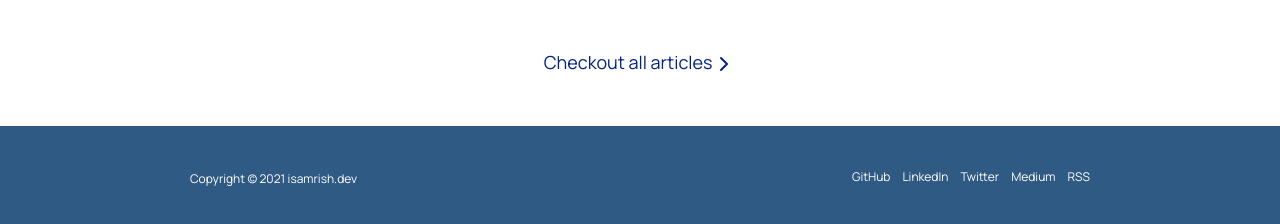
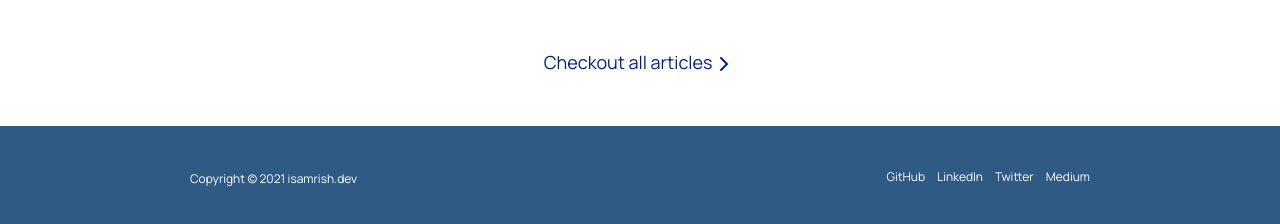
Before and after one commit to isamrish/isamrish.dev, a Gatsby site: page / in a window 1280 px wide. Shown: the part 1079-1303 px from the top of the page. Built offline with nearby package versions, Linux system fonts and the light colour scheme; Gatsby itself is replaced by a stand-in of ours.

Commit message:
remove rss link
Signed-off-by: isamrish <askmaurya48@gmail.com>

```diff
--- a/src/components/Footer/index.tsx
+++ b/src/components/Footer/index.tsx
@@ -21,9 +21,6 @@ export const Footer = () => {
                     <li>
                         <a href="https://isamrish.medium.com" target="_blank" rel="noopener noreferrer">Medium</a>
                     </li>
-                    <li>
-                        <a href="#">RSS</a>
-                    </li>
                 </ul>
             </div>
         </div>
```
